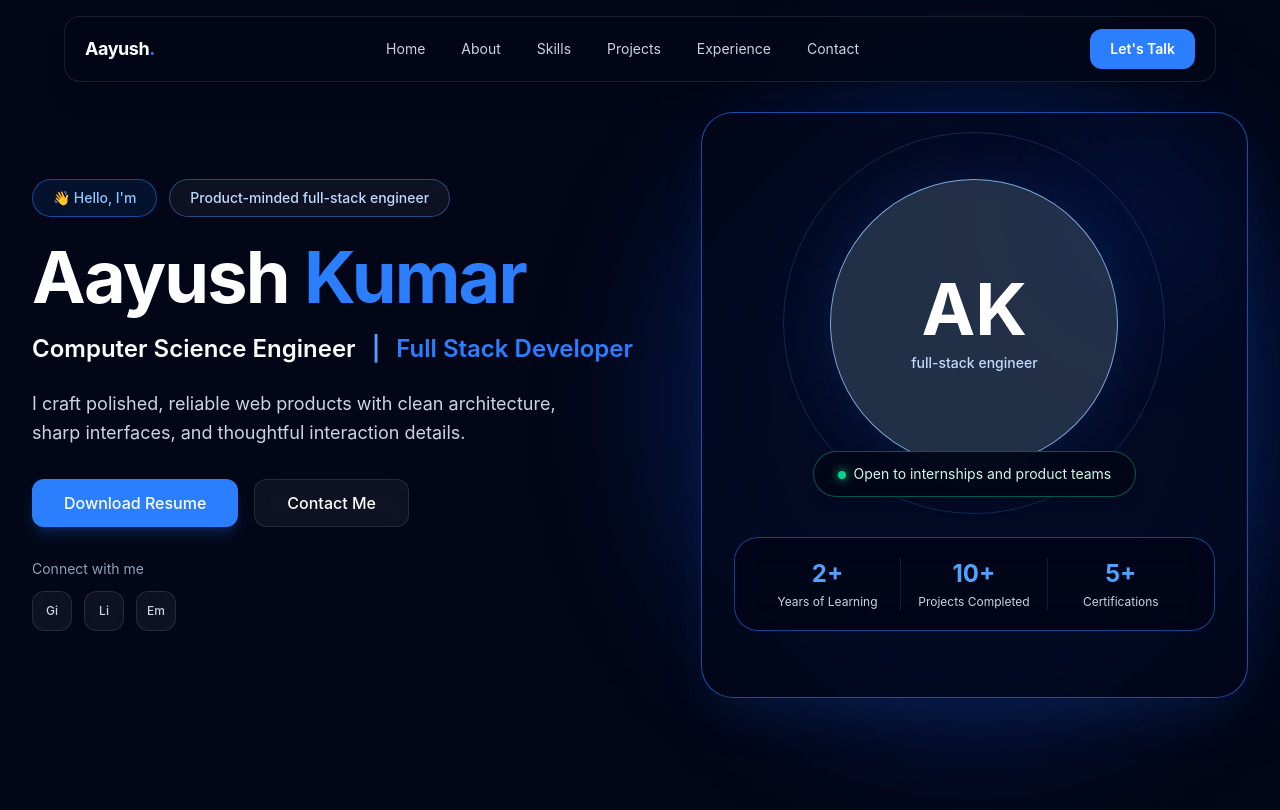
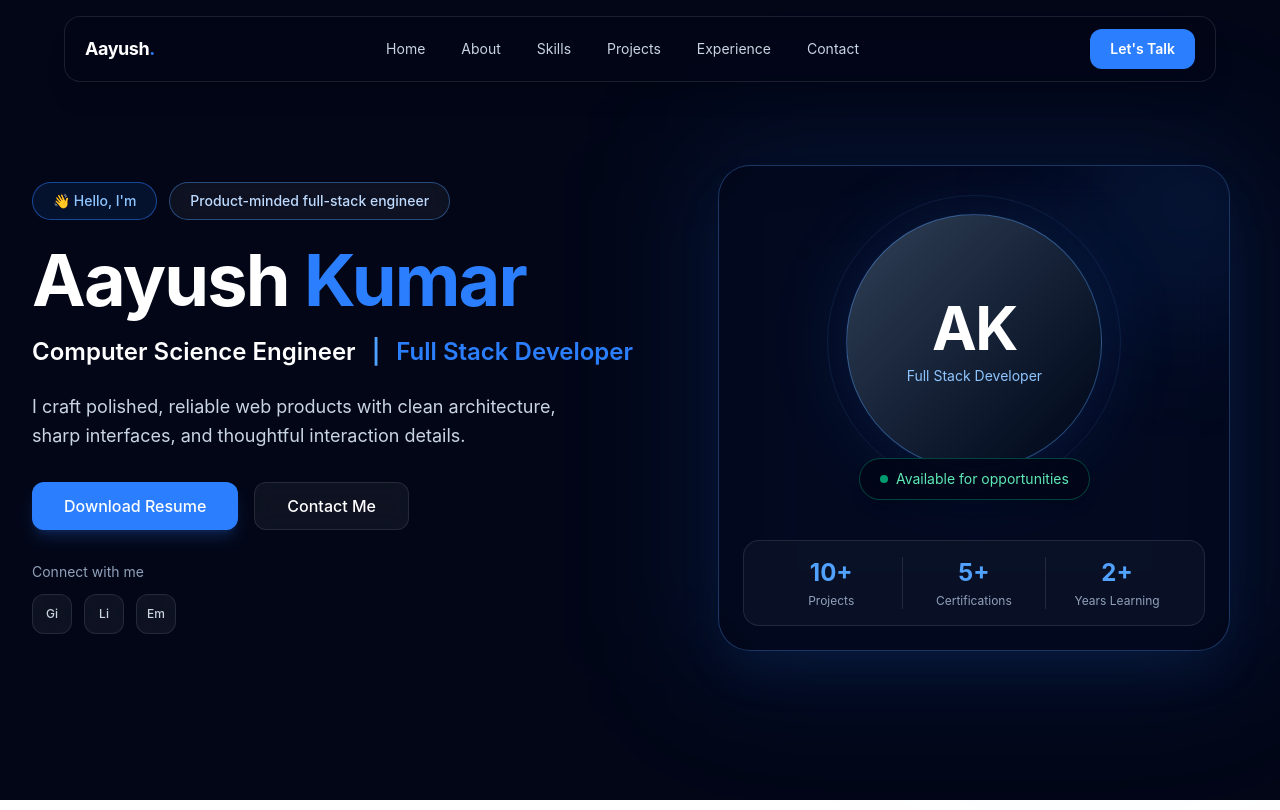
Before and after one commit to AayushJaiswal7/MyPortfolio, a React app: page / in a window 1280 px wide. Built offline with nearby package versions, Linux system fonts and the light colour scheme; the HTML template or start-up script is replaced by a standard one.

Commit message:
feat: implement Hero section with animated profile card and statistics

```diff
--- a/src/components/sections/Hero/Hero.tsx
+++ b/src/components/sections/Hero/Hero.tsx
@@ -5,13 +5,18 @@ import HeroCard from "./HeroCard";
 
 export default function Hero() {
   return (
-    <Section id="hero" className="relative overflow-hidden">
+    <Section
+      id="hero"
+      className="relative flex min-h-screen items-center overflow-hidden pt-28"
+    >
       <Container>
-        <div className="grid items-center gap-12 lg:grid-cols-[1.05fr_0.95fr] lg:gap-16">
+        <div className="grid items-center gap-16 lg:grid-cols-[1.05fr_0.95fr]">
           <HeroContent />
           <HeroCard />
         </div>
       </Container>
+
+      <div className="pointer-events-none absolute left-1/2 top-1/4 -z-10 h-[500px] w-[500px] -translate-x-1/2 rounded-full bg-blue-600/10 blur-[140px]" />
     </Section>
   );
 }
--- a/src/components/sections/Hero/HeroCard.tsx
+++ b/src/components/sections/Hero/HeroCard.tsx
@@ -1,44 +1,59 @@
+import { motion } from "framer-motion";
+
+const stats = [
+  { value: "10+", label: "Projects" },
+  { value: "5+", label: "Certifications" },
+  { value: "2+", label: "Years Learning" },
+];
+
 export default function HeroCard() {
   return (
-    <div className="relative mx-auto w-full max-w-xl">
-      <div className="absolute -inset-10 rounded-full bg-blue-600/20 blur-3xl" />
+    <motion.div
+      initial={{ opacity: 0, x: 30 }}
+      animate={{ opacity: 1, x: 0 }}
+      transition={{ duration: 0.7, ease: "easeOut", delay: 0.15 }}
+      className="relative mx-auto w-full max-w-lg"
+    >
+      <div className="absolute -inset-8 rounded-[3rem] bg-blue-500/10 blur-3xl" />
 
-      <div className="relative overflow-hidden rounded-[2rem] border border-blue-500/60 bg-slate-950/70 p-8 shadow-2xl shadow-blue-500/10 backdrop-blur-xl">
-        <div className="absolute right-0 top-0 h-48 w-48 rounded-full bg-blue-600/10 blur-3xl" />
+      <div className="relative overflow-hidden rounded-[2rem] border border-blue-400/30 bg-slate-950/60 p-6 shadow-2xl shadow-blue-500/10 backdrop-blur-xl">
+        <div className="absolute -right-20 -top-20 h-60 w-60 rounded-full bg-blue-500/10 blur-3xl" />
 
-        <div className="relative flex min-h-[520px] flex-col items-center justify-center">
-          <div className="relative flex h-72 w-72 items-center justify-center rounded-full border border-blue-300/80 bg-slate-700/70 shadow-[0_0_60px_rgba(59,130,246,0.15)]">
-            <div className="absolute -inset-12 rounded-full border border-blue-400/20" />
+        <div className="relative flex flex-col items-center">
+          <div className="relative mt-6 flex h-64 w-64 items-center justify-center rounded-full border border-blue-400/40 bg-gradient-to-br from-slate-700 to-slate-950 shadow-[0_0_80px_rgba(59,130,246,0.15)]">
+            <div className="absolute -inset-5 rounded-full border border-blue-400/10" />
 
             <div className="text-center">
-              <p className="text-7xl font-bold text-white">AK</p>
-              <p className="mt-2 text-sm font-medium text-blue-200">
-                full-stack engineer
+              <p className="text-6xl font-bold tracking-tight text-white">
+                AK
+              </p>
+
+              <p className="mt-2 text-sm text-blue-300">
+                Full Stack Developer
               </p>
             </div>
           </div>
 
-          <div className="relative z-10 -mt-4 rounded-full border border-emerald-400/40 bg-slate-950/90 px-6 py-3 text-sm text-emerald-100 shadow-lg backdrop-blur-md">
-            <span className="mr-2 inline-block h-2 w-2 rounded-full bg-emerald-400 shadow-[0_0_10px_#34d399]" />
-            Open to internships and product teams
+          <div className="relative z-10 -mt-3 flex items-center gap-2 rounded-full border border-emerald-400/30 bg-slate-950/90 px-5 py-2.5 text-sm text-emerald-300 shadow-lg backdrop-blur-xl">
+            <span className="h-2 w-2 animate-pulse rounded-full bg-emerald-400" />
+            Available for opportunities
           </div>
 
-          <div className="mt-10 grid w-full grid-cols-3 divide-x divide-blue-500/20 rounded-3xl border border-blue-500/50 bg-slate-950/80 p-5 backdrop-blur-xl">
-            <Stat value="2+" label="Years of Learning" />
-            <Stat value="10+" label="Projects Completed" />
-            <Stat value="5+" label="Certifications" />
+          <div className="mt-10 grid w-full grid-cols-3 divide-x divide-white/10 rounded-2xl border border-white/10 bg-white/[0.03] p-4">
+            {stats.map((stat) => (
+              <div key={stat.label} className="px-3 text-center">
+                <p className="text-2xl font-bold text-blue-400">
+                  {stat.value}
+                </p>
+
+                <p className="mt-1 text-xs text-slate-400">
+                  {stat.label}
+                </p>
+              </div>
+            ))}
           </div>
         </div>
       </div>
-    </div>
+    </motion.div>
   );
 }
-
-function Stat({ value, label }: { value: string; label: string }) {
-  return (
-    <div className="px-3 text-center">
-      <p className="text-2xl font-bold text-blue-400">{value}</p>
-      <p className="mt-1 text-xs text-slate-300">{label}</p>
-    </div>
-  );
-}
```
